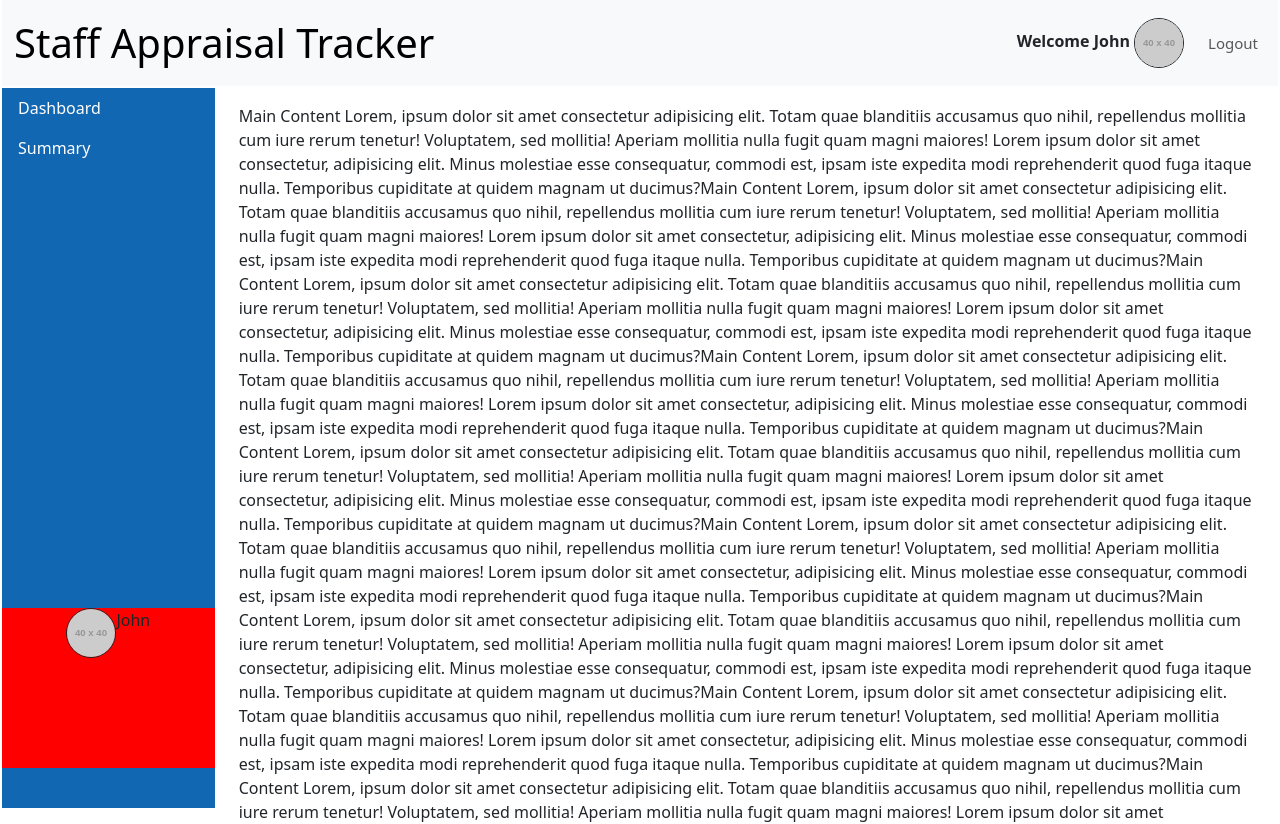
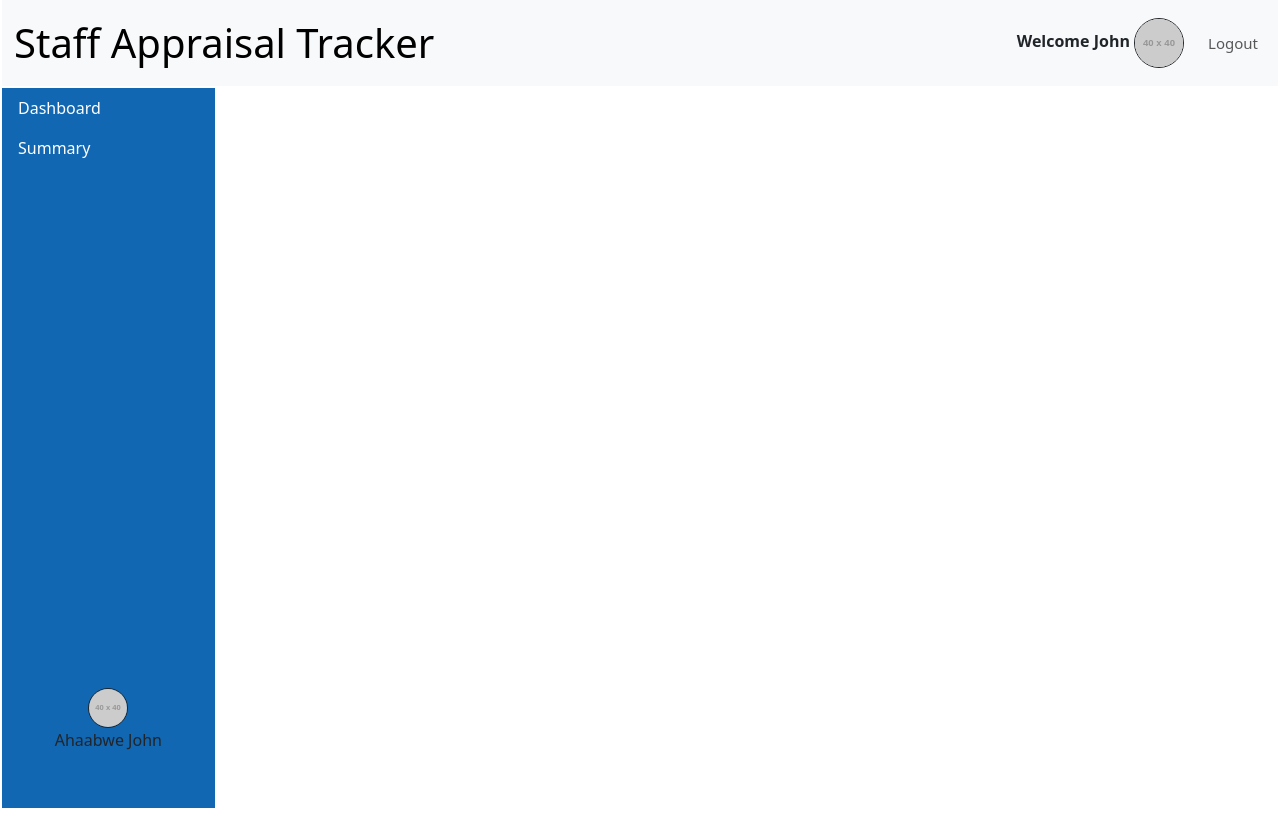
Before and after one commit to Luyimbazi-Timothy/Internship-2024, a React (Create React App) app: page / in a window 1280 px wide. Shown: the top 824 px of the page. Built offline with nearby package versions, Linux system fonts and the light colour scheme.

Commit message:
admin panel

```diff
--- a/src/App.css
+++ b/src/App.css
@@ -24,10 +24,10 @@
   padding: 0;
 }
 .sidepanel-top{
- height: 65vh;
+ height: 75vh;
 }
 
 .sidepanel-footer{
-  height: 20vh;
+  /* height: 10vh; */
 
 }
--- a/src/Components/dashboard/SideBar.jsx
+++ b/src/Components/dashboard/SideBar.jsx
@@ -15,16 +15,15 @@
           </Nav.Item>
         </Nav>
       </div>
-      <div className="sidepanel-footer d-flex justify-content-center align-item-center" style={{ backgroundColor: "red", padding: 0 }} >
-        <div>
-          <Image
-            src="https://via.placeholder.com/40"
-            roundedCircle
-            style={{ width: '50px', height: '50px', border: '1px solid' }}
-          />
-        </div>
-        <div>John</div>
+      <div className="sidepanel-footer d-flex flex-column align-items-center justify-content-center" style={{ backgroundColor: "", padding: 0 }}>
+        <Image
+          src="https://via.placeholder.com/40"
+          roundedCircle
+          style={{ width: '40px', height: '40px', border: '1px solid' }}
+        />
+        <div>Ahaabwe John</div>
       </div>
+
     </div>
   );
 }
```
Also changed, not shown: src/App.js.
